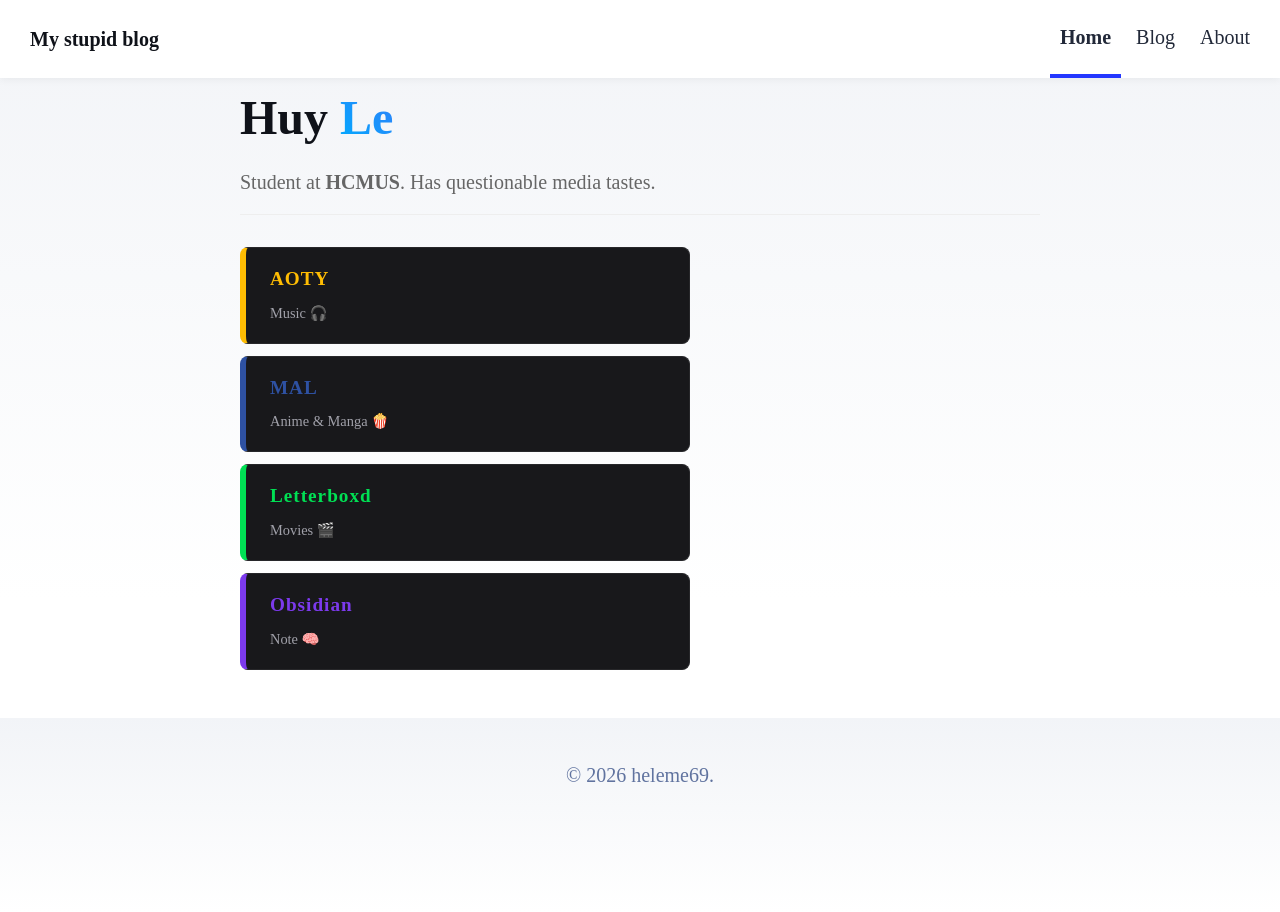
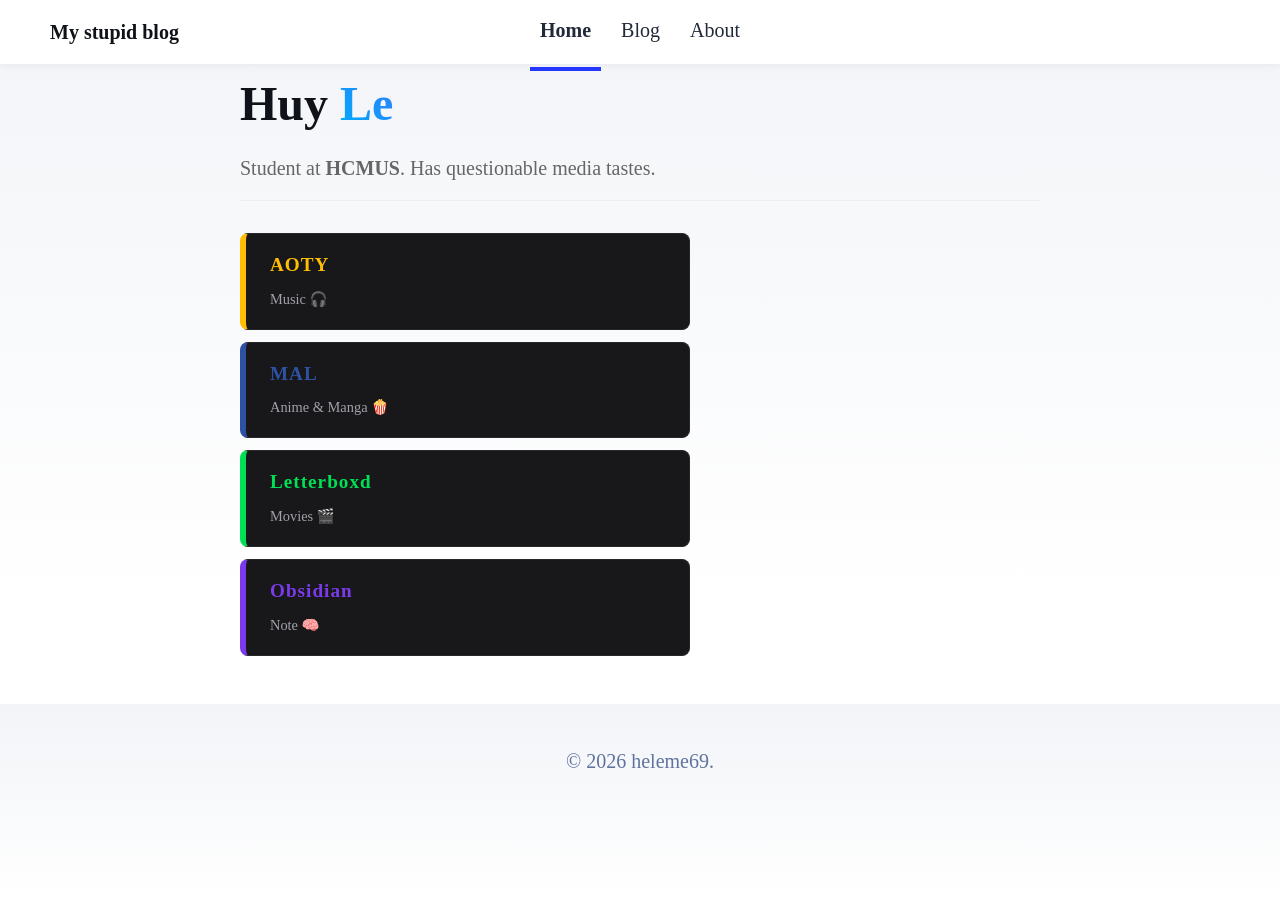
Before and after one commit to heleme69/MyBio, an Astro site: page / in a window 1280 px wide. Built offline with nearby package versions, Linux system fonts and the light colour scheme; Astro itself is replaced by a stand-in of ours.

Commit message:
Update Header.astro

```diff
--- a/src/components/Header.astro
+++ b/src/components/Header.astro
@@ -1,6 +1,6 @@
 ---
+import HeaderLink from './HeaderLink.astro';
 import { SITE_TITLE } from '../consts';
-import HeaderLink from './HeaderLink.astro';
 ---
 
 <header>
@@ -21,26 +21,42 @@
 		background: white;
 		box-shadow: 0 2px 8px rgba(var(--black), 5%);
 	}
+
+	nav {
+		display: flex;
+		align-items: center;
+		/* This centers the internal-links div */
+		justify-content: center;
+		height: 64px; /* Standard height for a clean look */
+		position: relative;
+	}
+
 	h2 {
 		margin: 0;
 		font-size: 1em;
+		/* This pins the title to the left without affecting the center links */
+		position: absolute;
+		left: 1em;
 	}
 
 	h2 a,
 	h2 a.active {
 		text-decoration: none;
+		color: var(--black);
 	}
-	nav {
+
+	.internal-links {
 		display: flex;
-		align-items: center;
-		justify-content: space-between;
+		gap: 0.5em;
 	}
+
 	nav a {
 		padding: 1em 0.5em;
 		color: var(--black);
 		border-bottom: 4px solid transparent;
 		text-decoration: none;
 	}
+
 	nav a.active {
 		text-decoration: none;
 		border-bottom-color: var(--accent);
```
